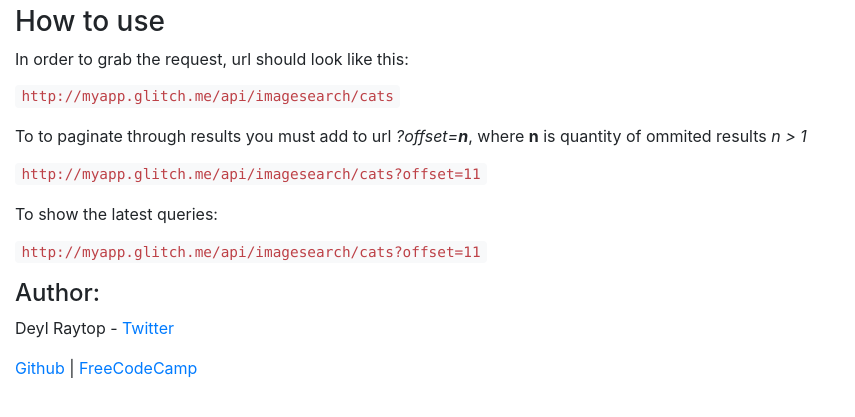
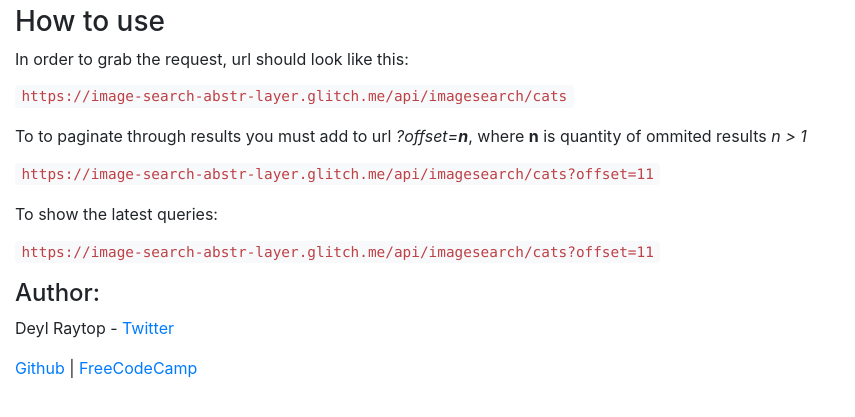
Before and after one commit to DeylEnergy/google-img-api, a website: page views/index.html in a window 1280 px wide. Shown: the part 51-468 px from the top of the page, without its empty margins (0-855 px from the left). Drawn offline with nearby package versions, Linux system fonts and the light colour scheme.

Commit message:
Added some extra data

```diff
--- a/package.json
+++ b/package.json
@@ -4,6 +4,7 @@
   "description": "The app parses JSON data by Google Custom Search API",
   "main": "app.js",
   "scripts": {
+    "start": "node app.js",
     "test": "echo \"Error: no test specified\" && exit 1"
   },
   "repository": {
--- a/views/index.html
+++ b/views/index.html
@@ -8,13 +8,13 @@
       <h1>Image Search Abstraction Layer</h1>
       <h3>How to use</h3>
       <p>In order to grab the request, url should look like this:</p>
-      <p><code>http://myapp.glitch.me/api/imagesearch/cats</code></p>
+      <p><code>https://image-search-abstr-layer.glitch.me/api/imagesearch/cats</code></p>
       <p>To to paginate through results you must add to url <i>?offset=<b>n</b></i>,
         where <b>n</b> is quantity of ommited results <i>n > 1</i>
       </p>
-      <p><code>http://myapp.glitch.me/api/imagesearch/cats?offset=11</code></p>
+      <p><code>https://image-search-abstr-layer.glitch.me/api/imagesearch/cats?offset=11</code></p>
       <p>To show the latest queries:</p>
-      <p><code>http://myapp.glitch.me/api/imagesearch/cats?offset=11</code></p>
+      <p><code>https://image-search-abstr-layer.glitch.me/api/imagesearch/cats?offset=11</code></p>
       <h4>Author:</h4>
       <p>Deyl Raytop - <a href="https://twitter.com/DeylRaytop/" target="_blank">Twitter</a></p>
       <a href="https://github.com/DeylRaytop/" target="_blank">Github</a>
```
Also changed, not shown: README.md.
